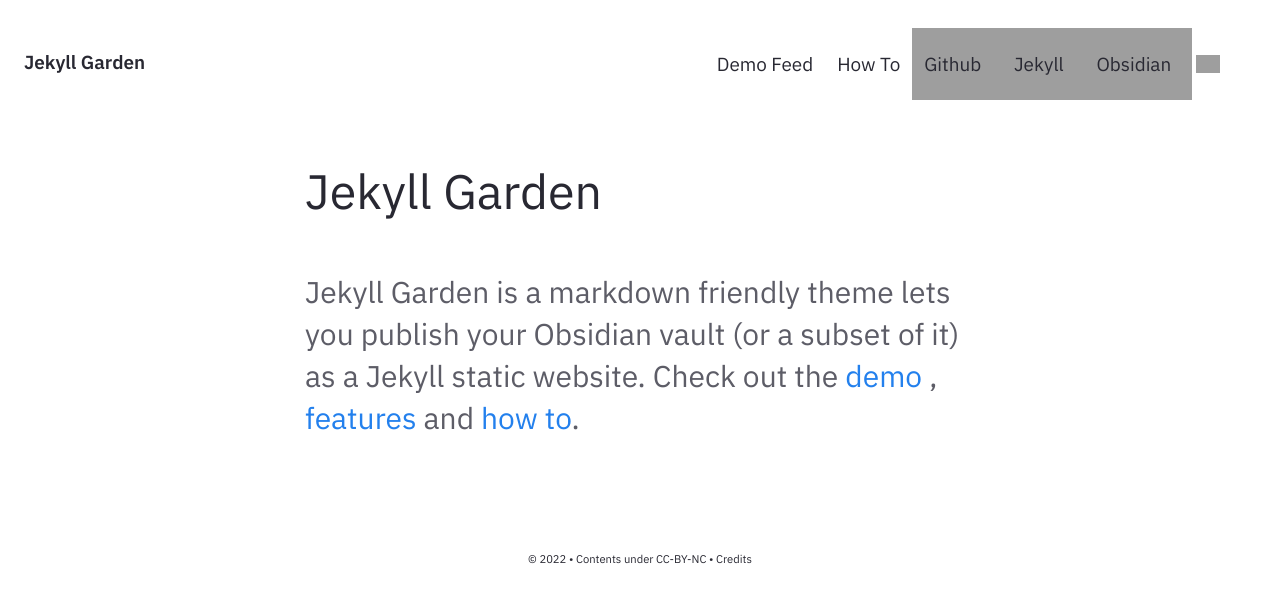
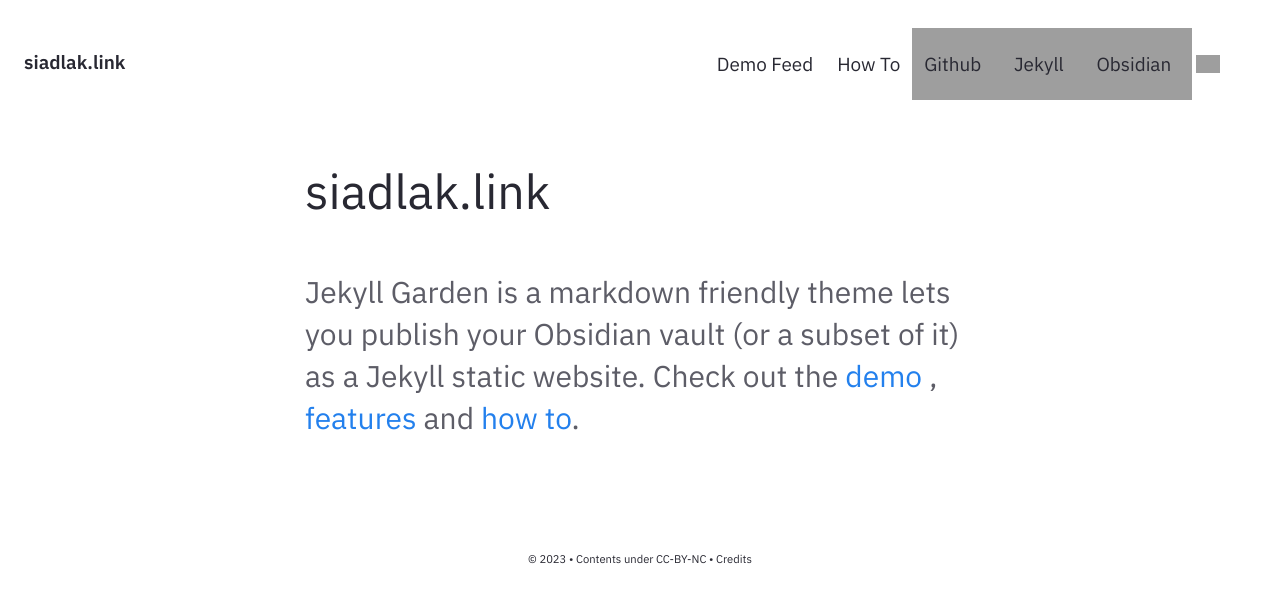
Before and after one commit to ludwikc/ludwikc.github.io, a Jekyll site: the page built from pages/index.md, in a window 1280 px wide, cut to the strip 0-603 px from the top of the page. Built offline with Jekyll 4.4.1, drawn with Linux system fonts in a browser that asks for light colours; grey boxes are pictures that could not be loaded.

Commit message:
Update _config.yml

```diff
--- a/_config.yml
+++ b/_config.yml
@@ -27,15 +27,15 @@
 
 # Website Header, Description, Footer year and text.
 # If you are deleting this, make sure you remove it from HTML files too
-heading: Jekyll Garden # Change this
-content: Obsidian ready Jekyll Theme
+heading: siadlak.link # Change this
+content: Ludwik's Digital Garden
 copyright:
-  year: © 2022
+  year: © 2023
   msg: Contents under CC-BY-NC
 
 # Set title and content for private & broken link tooltop
 privatelinks:
-  title: Private or Broken Links
+  title: Private link
   msg: The page you're looking for is either not available or private!
 
 # Theme level preferences
```
